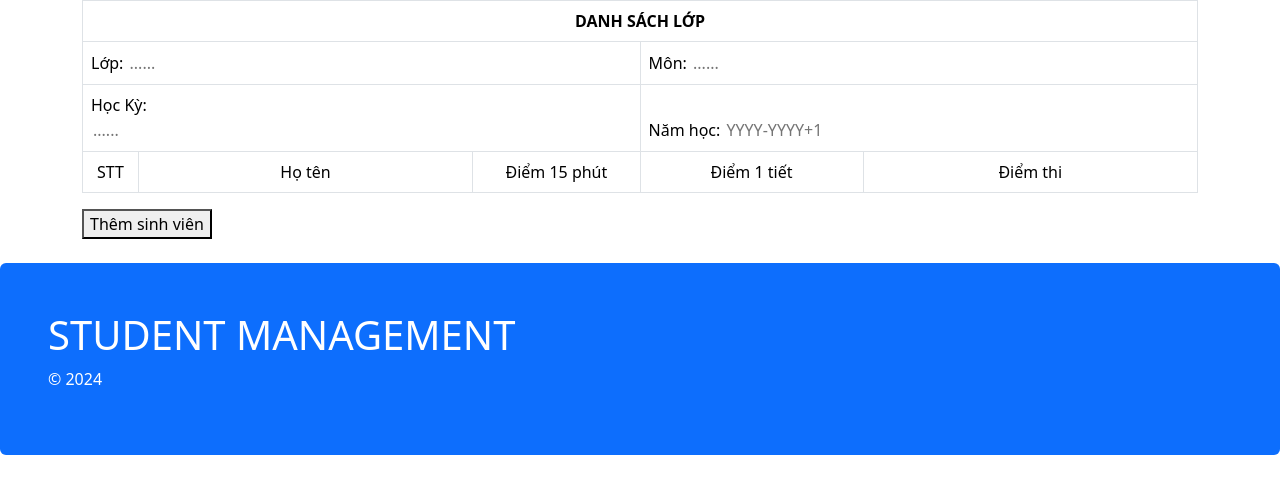
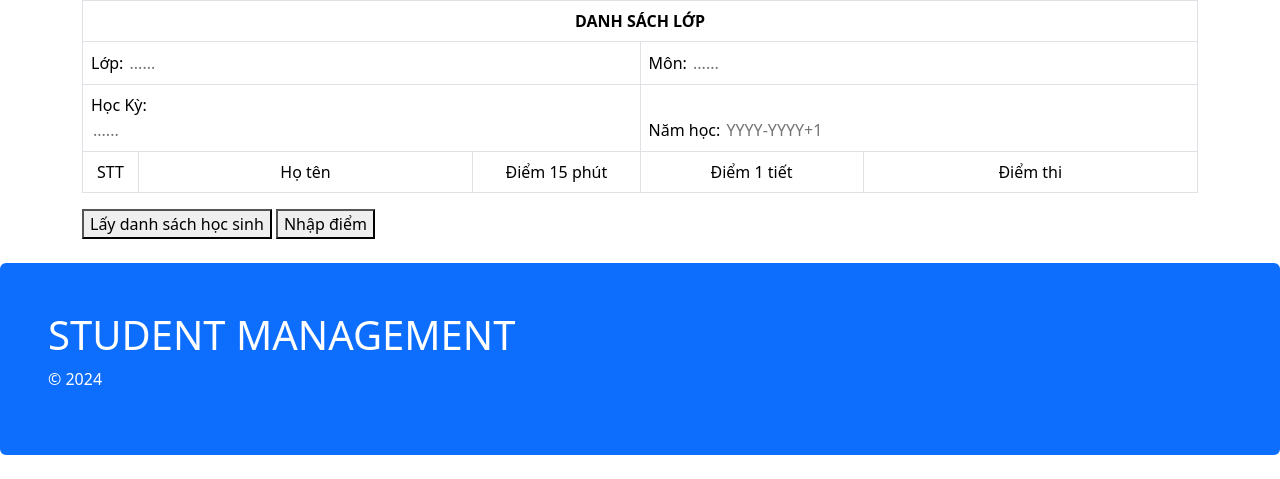
Before and after one commit to nky22112002/CNPM, a Flask app: page /point in a window 1280 px wide. Shown: the part 56-535 px from the top of the page. Run offline with Flask 3, Linux system fonts and the light colour scheme.

Commit message:
update point

```diff
--- a/app.py
+++ b/app.py
@@ -105,7 +105,7 @@ def Point():
     return render_template('point.html')
 
 @app.route('/statistics')
-def Point():
+def stactistics():
     return render_template('statistics.html')
 
 # Route để tìm kiếm sinh viên
@@ -167,6 +167,71 @@ def add_class_list():
         cursor.close()
         connection.close()
 
+
+    ### Point index xuất danh sách học sinh
+@app.route('/get-students', methods=['GET'])
+def get_students():
+    # Lấy tham số từ request
+    ten_lop = request.args.get('ten_lop')
+    ten_mh = request.args.get('ten_mh')
+    hoc_ky = request.args.get('hoc_ky')
+    nam_hoc = request.args.get('nam_hoc')
+
+    # Kiểm tra xem các tham số có hợp lệ không
+    if not (ten_lop and ten_mh and hoc_ky and nam_hoc):
+        return jsonify({'error': 'Thiếu tham số!'}), 400
+
+    try:
+        # Kết nối đến cơ sở dữ liệu
+        connection = get_db_connection()
+        cursor = connection.cursor(dictionary=True)  # Lấy kết quả dưới dạng dictionary
+
+        # Gọi stored procedure 'TimThongTinHocSinh' với các tham số từ request
+        cursor.callproc('TimThongTinHocSinh', [ten_lop, ten_mh, hoc_ky, nam_hoc])
+
+        # Mảng để lưu kết quả thông báo
+        students = []
+
+        # Lấy kết quả trả về từ stored procedure
+        for result in cursor.stored_results():
+            # Mỗi result chứa dữ liệu trả về, như ma_hoc_sinh, ten_hoc_sinh, id_bang_diem
+            rows = result.fetchall()
+
+            # Duyệt qua từng học sinh trong kết quả trả về
+            for index, row in enumerate(rows):
+                # Đảm bảo các cột từ stored procedure khớp với tên trong mã (ma_hoc_sinh, ten_hoc_sinh, id_bang_diem)
+
+
+                student = {
+                    "stt": index + 1,  # STT là chỉ số trong danh sách
+                    "ten_hoc_sinh": row['ten_hoc_sinh'],  # Tên học sinh
+                    "diem_15_phut": None,  # Điểm 15 phút (có thể cần lấy thêm từ bảng điểm)
+                    "diem_1_tiet": None,    # Điểm 1 tiết (có thể cần lấy thêm từ bảng điểm)
+                    "diem_thi": None,       # Điểm thi (có thể cần lấy thêm từ bảng điểm)
+                    "ma_hoc_sinh": row['ma_hoc_sinh'],  # Mã học sinh (hoặc ID học sinh)
+                    "id_bang_diem": row['id_bang_diem'] # ID bảng điểm
+                }
+                students.append(student)
+
+        # Kiểm tra nếu có học sinh
+        if students:
+            return jsonify(students)
+        else:
+            return jsonify({'message': 'Không có dữ liệu phù hợp.'}), 404
+
+    except mysql.connector.Error as e:
+        # Xử lý lỗi kết nối hoặc truy vấn
+        print(f"Error: {e}")
+        return jsonify({"error": "Không thể lấy dữ liệu. Vui lòng kiểm tra lại!"}), 500
+
+    finally:
+        # Đảm bảo đóng kết nối và con trỏ sau khi sử dụng
+        cursor.close()
+        connection.close()
+
+
+
+
+#####
 if __name__ == '__main__':
     app.run(debug=True, port=5000, use_reloader=True)
-    ### test
--- a/static/js/script.js
+++ b/static/js/script.js
@@ -180,3 +180,48 @@ function sendSelectedStudentsToServer() {
 $('#addClassBtn').on('click', function() {
     sendSelectedStudentsToServer();  // Gửi mảng selectedStudents tới server
 });
+
+// Hàm lấy danh sách học sinh từ lớp, môn, học kỳ, năm học
+$(document).ready(function() {
+    $('#fetchDataBtn').click(function() {
+        // Lấy giá trị từ các ô input
+        let lop = $('input[name="ten-lop"]').val();
+        let mon = $('input[name="ten-mh"]').val();
+        let hocKy = $('input[name="hoc-ky"]').val();
+        let namHoc = $('input[name="nam-hoc"]').val();
+
+        // Gửi yêu cầu AJAX đến Flask để gọi Stored Procedure
+        $.ajax({
+            url: '/get-students',
+            type: 'GET',
+            data: { ten_lop: lop, ten_mh: mon, hoc_ky: hocKy, nam_hoc: namHoc },
+            success: function(data) {
+                // Xóa các hàng cũ trong bảng (nếu có)
+                $('#studentTableBody').find("tr:gt(0)").remove();
+
+
+
+                // Kiểm tra và hiển thị dữ liệu từ Stored Procedure
+                if (data && data.length > 0) {
+                    data.forEach((row, index) => {
+                        $('#studentTableBody').append(`
+                            <tr style="text-align: center;">
+                                <td style="width: 5%;">${index + 1}</td>
+                                <td style="width: 30%;">${row.ten_hoc_sinh}</td>
+                                <td style="width: 15%;">${row.diem_15_phut || 'Chưa có'}</td>
+                                <td style="width: 20%;">${row.diem_1_tiet || 'Chưa có'}</td>
+                                <td style="width: 30%;">${row.diem_thi || 'Chưa có'}</td>
+                            </tr>
+                        `);
+                    });
+                } else {
+                    $('#studentTableBody').append('<tr><td colspan="5" style="text-align: center;">Không có dữ liệu</td></tr>');
+                }
+            },
+            error: function(err) {
+                console.log("Error:", err);
+                alert("Không thể lấy dữ liệu. Vui lòng kiểm tra lại!");
+            }
+        });
+    });
+});
--- a/templates/point.html
+++ b/templates/point.html
@@ -1,7 +1,7 @@
 {% extends 'layout/base_point.html' %}
 
 {% block content %}
-    <form id="studentForm" method="POST" action="{{ url_for('submit') }}">
+    <form id="studentForm" method="GET" action="{{ url_for('submit') }}">
       <div class="table-responsive">
         <table class="table table-bordered"  id="studentClass" style="width: 100%;">
             <thead>
@@ -12,10 +12,10 @@
                 <!-- Hàng thứ hai với hai ô chia 50% mỗi ô -->
                 <tr>
                     <td colspan="3" style="width: 50%;">Lớp:
-                        <input type="text" name="lop" placeholder="......" style="border: none; outline: none; background-color: transparent; width: 90%;" />
+                        <input type="text" name="ten-lop" placeholder="......" style="border: none; outline: none; background-color: transparent; width: 90%;" />
                     </td>
                     <td colspan="2" style="width: 50%;">Môn:
-                        <input type="text" name="mon" placeholder="......" style="border: none; outline: none; background-color: transparent; width: 90%;" />
+                        <input type="text" name="ten-mh" placeholder="......" style="border: none; outline: none; background-color: transparent; width: 90%;" />
                     </td>
                 </tr>
                 <tr>
@@ -27,7 +27,7 @@
                     </td>
                 </tr>
             </thead>
-            <tbody>
+            <tbody id="studentTableBody">
                 <!-- Hàng nội dung với các cột chi tiết -->
                 <tr style="text-align: center;">
                     <td style="width: 5%;">STT</td>
@@ -40,8 +40,9 @@
 
             </tbody>
         </table>
+        <button type="button" id="fetchDataBtn">Lấy danh sách học sinh</button>
+        <button type="button" id="addRowBtn">Nhập điểm</button>
 
-        <button type="button" id="addRowBtn">Thêm sinh viên</button>
     </div>
     </form>
     <script src="https://code.jquery.com/jquery-3.6.0.min.js"></script>
```
